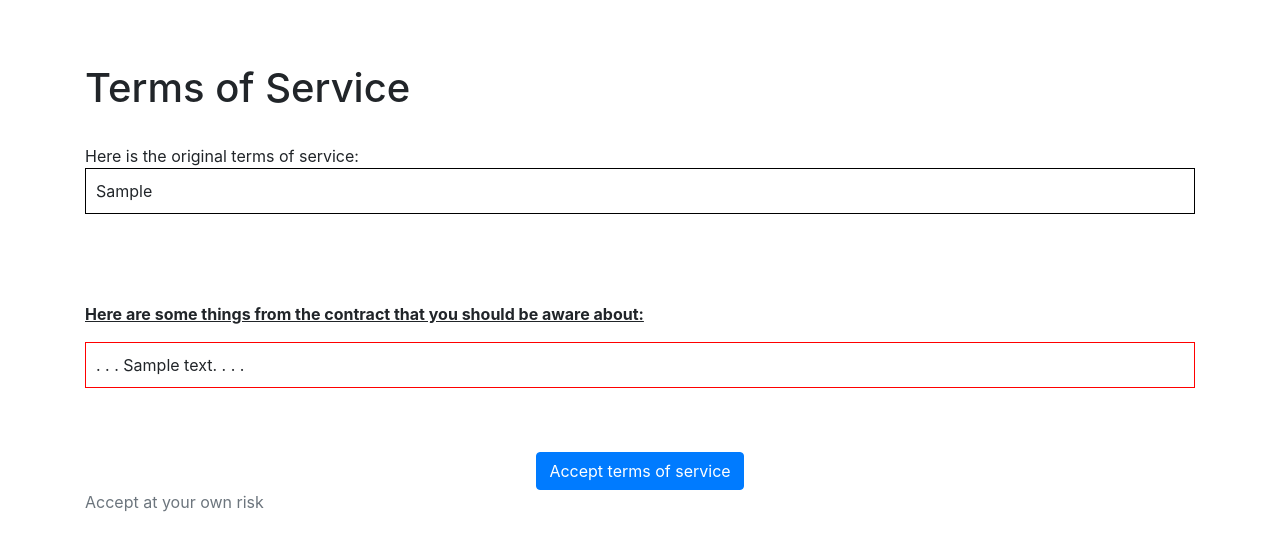
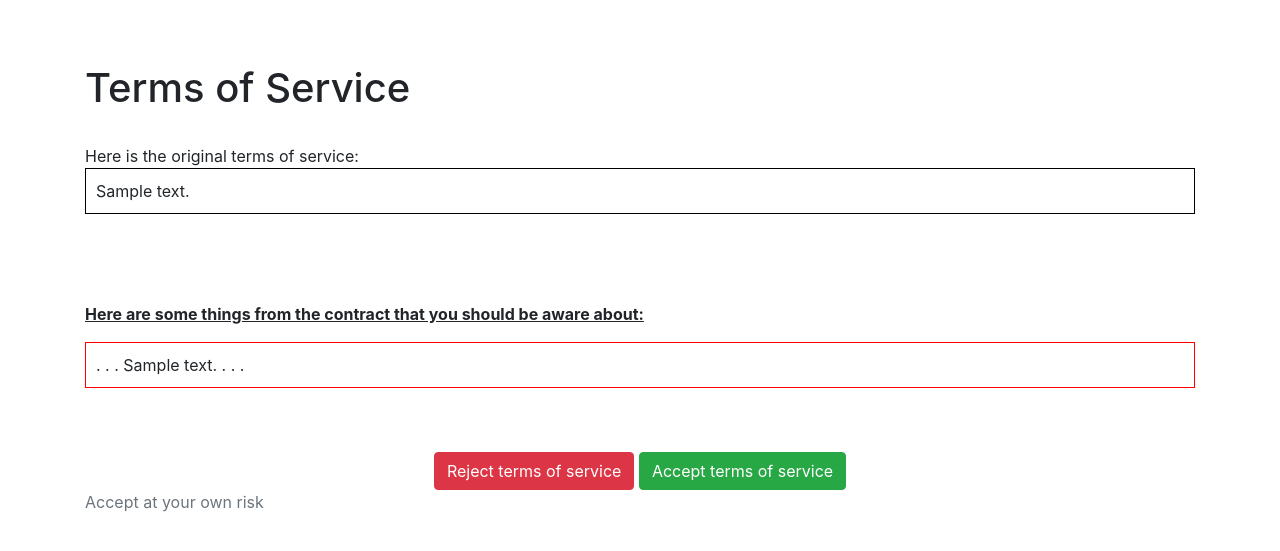
Before and after one commit to TheWorldEndsWithUs/TechFestival-Hackathon, a Flask app: template flaskSite/templates/index.html in a window 1280 px wide. Shown: the part 56-607 px from the top of the page. Run offline with Flask 2, Linux system fonts and the light colour scheme; the template is opened without the code that fills it: most values are stand-ins (such as "Sample title", 1, 10 or a date in 2020); some libraries are stand-ins or nearby versions.

Commit message:
Finalizing contract flask stuff

```diff
--- a/flaskSite/support/textFreq.py
+++ b/flaskSite/support/textFreq.py
@@ -114,6 +114,4 @@
         resRank.append(score)
 
 
-    #contractTxtOrg = contractTxtOrg.replace('\n','<br>')
-
-    return resText,resRank, contractTxtOrg
+    return resText,resRank, contractTxtOrg.split('\n')
--- a/flaskSite/templates/index.html
+++ b/flaskSite/templates/index.html
@@ -54,7 +54,9 @@
       <br>
       Here is the original terms of service:
       <p style='border: 1px solid black; padding:10px;'>
-        {{mainContract}}
+        {% for text in mainContract %}
+          {{ text }}<br>
+        {% endfor %}
       </p>
       <br><br><br>
       <b><u>Here are some things from the contract that you should be aware about:</u></b>
@@ -65,7 +67,7 @@
 
       </p>
       <br><br>
-      <center><button type="button" class="btn btn-primary">Accept terms of service</button></center>
+      <center><button type="button" class="btn btn-danger">Reject terms of service</button> <button type="button" class="btn btn-success">Accept terms of service</button></center>
     </main>
 
     <footer class="footer">
```
